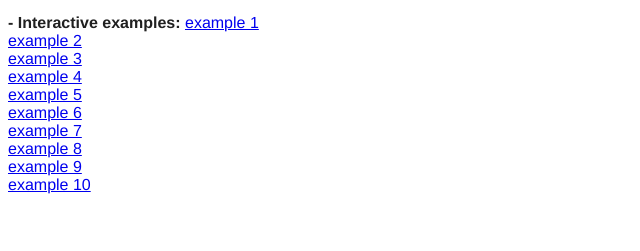
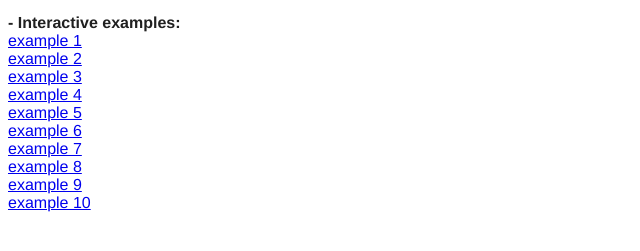
Before and after one commit to anonymousnlpr/ContrastMedium, a plain HTML site: page index.html in a window 1280 px wide. Shown: the part 87-338 px from the top of the page, without its empty margins (0-640 px from the left). Drawn offline with Linux system fonts and the light colour scheme.

Commit message:
Update index.html

```diff
--- a/index.html
+++ b/index.html
@@ -25,7 +25,7 @@ p
 </head>
 <body>
 <a href='index.html'><img width='200' src='img/logo2.jpg'/></a><span id='logotext'>ContrastMedium Algorithm</span>
-<p><b>- Interactive examples:</b>
+<p><b>- Interactive examples:</b><br/>
 <a href="pruningTEST1_all.html"> example 1 </a><br/>
 <a href="pruningTEST2_all.html"> example 2 </a><br/>
 <a href="pruningTEST3_all.html"> example 3 </a><br/>
```
